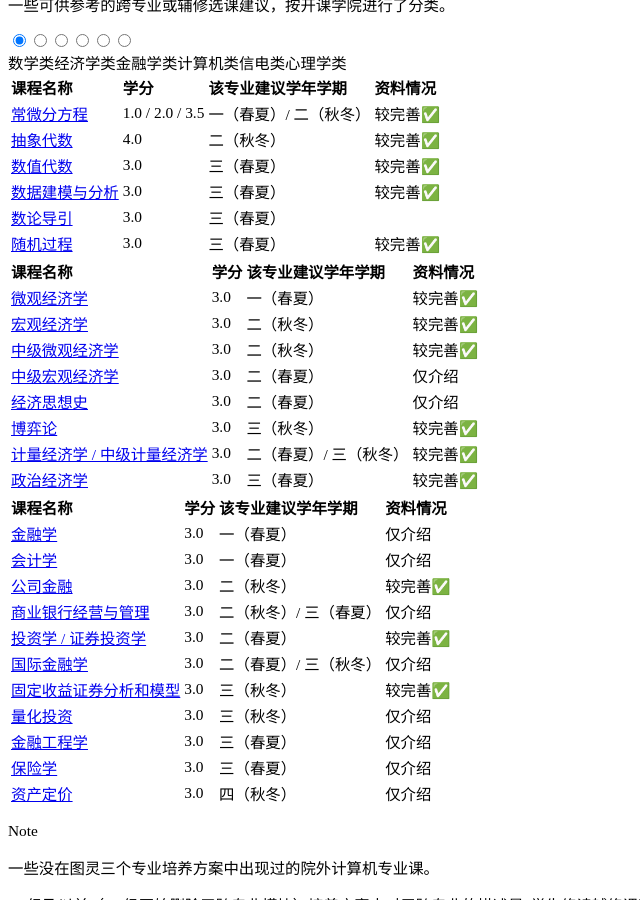
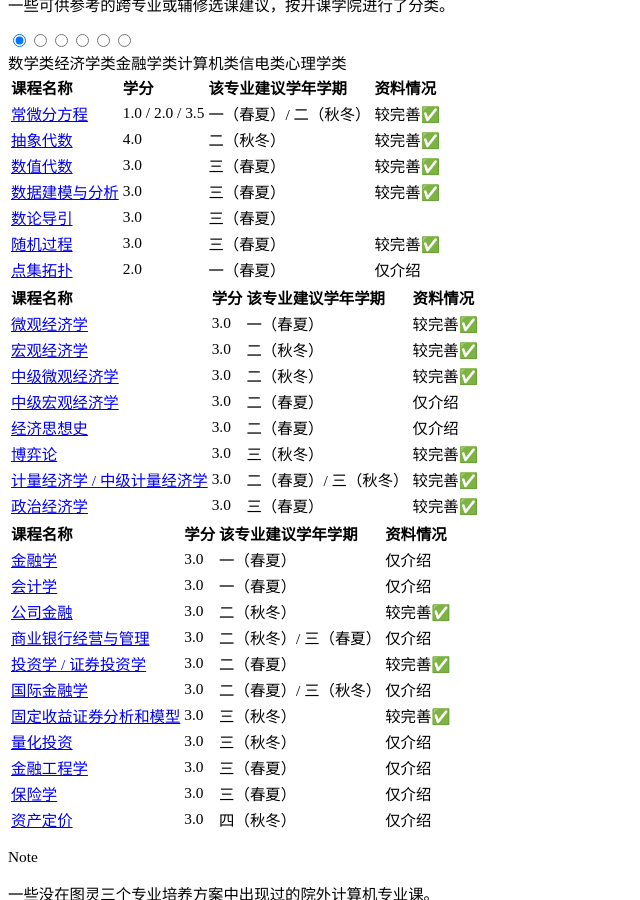
Before and after one commit to ZJU-Turing/TuringCourses, an MkDocs documentation site: the page built from docs/others/index.md, in a window 1280 px wide and 900 px high, scrolled down 18157 px. Shown: the whole window, without its empty margins (0-640 px from the left). Built offline with MkDocs 1.6.1 and Material for MkDocs 9.7.7, drawn with Linux system fonts in a browser that asks for light colours; comment, search, counter and statistics services are not loaded.

Commit message:
Update index.md

```diff
--- a/docs/others/index.md
+++ b/docs/others/index.md
@@ -19,6 +19,7 @@
     |[数据建模与分析](data_modeling_and_analysis/)|3.0|三（春夏）|较完善✅|
     |[数论导引](number_theory/)|3.0|三（春夏）||
     |[随机过程](stochastic_process/)|3.0|三（春夏）|较完善✅|
+    |[点集拓扑](point_set_topology/)|2.0|一（春夏）|仅介绍|
 
     </div>
 
```
